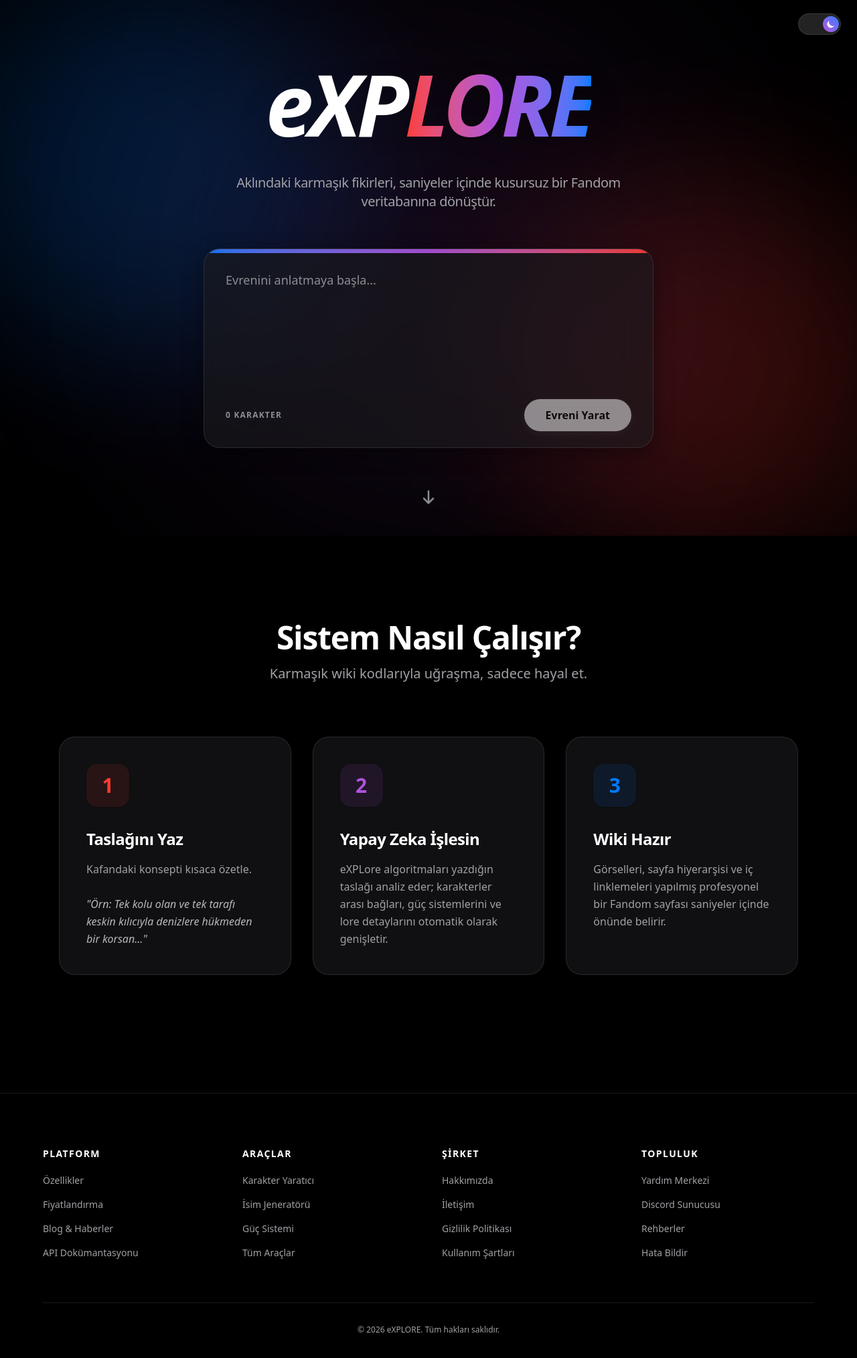
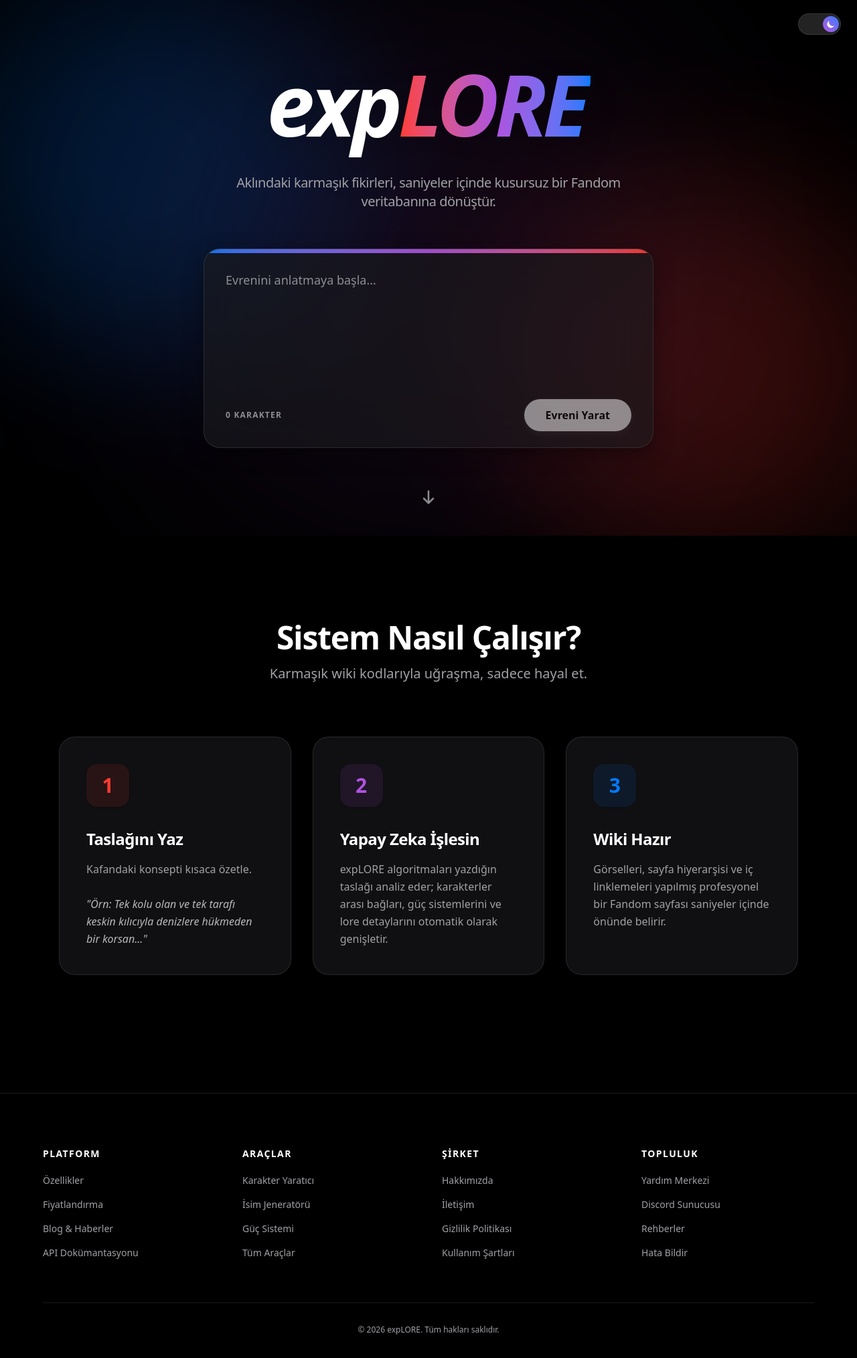
Before and after one commit to Aoshindeiru/loremaker, a Next.js app: page / in a window 1280 px wide. Shown: the top 2028 px of the page at 67% size. Built offline with nearby package versions, Linux system fonts and the light colour scheme.

Commit message:
Update page.js

```diff
--- a/app/page.js
+++ b/app/page.js
@@ -37,10 +37,10 @@ export default function Home() {
       {/* --- YUKARIDAN İNEN SABİT MENÜ (STICKY NAVBAR) --- */}
       <header className={`fixed top-0 left-0 w-full z-40 transition-all duration-75 px-8 py-4 flex justify-between items-center ${isScrolled ? (isLightMode ? 'bg-white/70 backdrop-blur-2xl shadow-sm border-b border-white/40 translate-y-0' : 'bg-[#1C1C1E]/70 backdrop-blur-2xl border-b border-white/10 translate-y-0') : 'opacity-0 pointer-events-none -translate-y-full'}`}>
 
-        {/* Küçülen Logo - YENİ TASARIM (eXP Sade, LORE Gradyan) */}
+        {/* Küçülen Logo */}
         <div className="font-black italic text-3xl tracking-tighter cursor-pointer flex items-center drop-shadow-md">
-          <span className={isLightMode ? "text-[#1D1D1F]" : "text-white"}>eXP</span>
-          <span className="bg-gradient-to-r from-[#FF3B30] via-[#AF52DE] to-[#007AFF] text-transparent bg-clip-text">LORE</span>
+          <span className={isLightMode ? "text-[#1D1D1F]" : "text-white"}>exp</span>
+          <span className="bg-gradient-to-r from-[#FF3B30] via-[#AF52DE] to-[#007AFF] text-transparent bg-clip-text pr-1">LORE</span>
         </div>
       </header>
 
@@ -63,10 +63,10 @@ export default function Home() {
       <section className="relative z-10 min-h-screen flex flex-col items-center justify-center p-6">
         <div className="w-full max-w-4xl flex flex-col items-center justify-center gap-10 mt-[-5vh]">
 
-          {/* Devasa Ana Logo - YENİ TASARIM */}
+          {/* Devasa Ana Logo */}
           <h1 className={`text-7xl md:text-9xl font-black italic tracking-tighter flex items-center justify-center drop-shadow-2xl select-none transition-opacity duration-75 ${isScrolled ? 'opacity-0' : 'opacity-100'}`}>
-            <span className={isLightMode ? "text-[#1D1D1F]" : "text-white"}>eXP</span>
-            <span className="bg-gradient-to-r from-[#FF3B30] via-[#AF52DE] to-[#007AFF] text-transparent bg-clip-text drop-shadow-sm">LORE</span>
+            <span className={isLightMode ? "text-[#1D1D1F]" : "text-white"}>exp</span>
+            <span className="bg-gradient-to-r from-[#FF3B30] via-[#AF52DE] to-[#007AFF] text-transparent bg-clip-text drop-shadow-sm pr-2">LORE</span>
           </h1>
 
           <p className={`text-lg md:text-xl max-w-xl text-center mx-auto font-medium mb-4 transition-colors duration-75 tracking-tight ${isLightMode ? 'text-[#86868B]' : 'text-[#A1A1A6]'}`}>
@@ -132,7 +132,7 @@ export default function Home() {
             <div className="w-16 h-16 bg-[#AF52DE]/10 rounded-2xl flex items-center justify-center mb-8 text-[#AF52DE] font-black text-3xl shadow-sm">2</div>
             <h3 className={`text-2xl font-bold mb-4 tracking-tight ${isLightMode ? 'text-[#1D1D1F]' : 'text-white'}`}>Yapay Zeka İşlesin</h3>
             <p className={`text-base font-medium leading-relaxed ${isLightMode ? 'text-[#86868B]' : 'text-[#A1A1A6]'}`}>
-              eXPLore algoritmaları yazdığın taslağı analiz eder; karakterler arası bağları, güç sistemlerini ve lore detaylarını otomatik olarak genişletir.
+              expLORE algoritmaları yazdığın taslağı analiz eder; karakterler arası bağları, güç sistemlerini ve lore detaylarını otomatik olarak genişletir.
             </p>
           </div>
 
@@ -194,7 +194,7 @@ export default function Home() {
         </div>
 
         <div className={`max-w-6xl mx-auto border-t pt-8 text-center font-medium text-xs transition-colors duration-75 ${isLightMode ? 'border-gray-300 text-[#86868B]' : 'border-white/10 text-[#A1A1A6]'}`}>
-          <p>© 2026 eXPLORE. Tüm hakları saklıdır.</p>
+          <p>© 2026 expLORE. Tüm hakları saklıdır.</p>
         </div>
       </footer>
 
```
